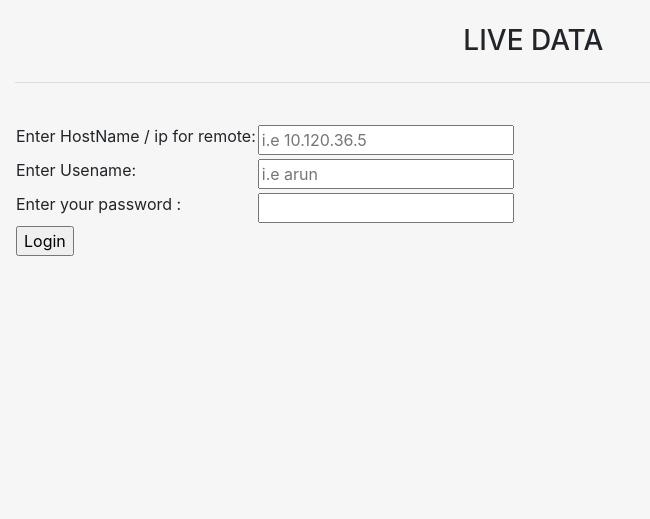
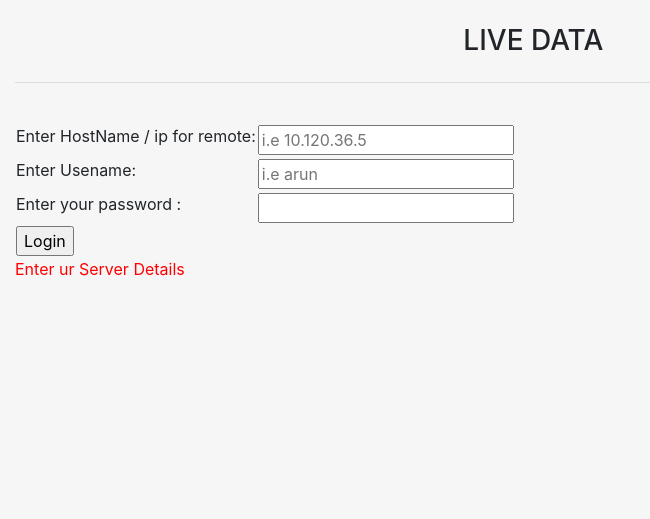
Before and after one commit to Arunar006Sargunam/Task_Django, a Django app: page / in a window 1280 px wide. Shown: the top 519 px of the page, without its empty margins (0-650 px from the left). Run offline with Django 3.2, Linux system fonts and the light colour scheme.

Commit message:
On branch master 	modified:   livedata/db.sqlite3 	modified:   livedata/liveapp/templates/liveapp/login.html 	modified:   livedata/liveapp/views.py 	modified:   livedata/liveapp/views.pyc

```diff
--- a/livedata/liveapp/templates/liveapp/login.html
+++ b/livedata/liveapp/templates/liveapp/login.html
@@ -15,4 +15,6 @@
  <tr><td><input type=submit value=Login /></td><td></td></tr>
  </table>
 </form>
+
+<font color="red">{{error}}</font>
 {% endblock %}
--- a/livedata/liveapp/views.py
+++ b/livedata/liveapp/views.py
@@ -20,7 +20,7 @@ from .models import livedatas
 
 def server_login(request):
 
-	return render(request,'liveapp/login.html')
+	return render(request,'liveapp/login.html',{'error':'Enter ur Server Details'})
 
 
 
@@ -36,7 +36,11 @@ def firstindex(request):
 
     sshObj  = paramiko.SSHClient()
     sshObj .set_missing_host_key_policy(paramiko.AutoAddPolicy())
-    sshObj .connect(host, username=userid, password=passwd )
+    try:
+        sshObj .connect(host, username=userid, password=passwd )
+    except Exception as ERR:
+        print(ERR)
+        return render(request,'liveapp/login.html',{'error':"incorrect server Details"})
     stdin, stdout, stderr = sshObj .exec_command(pscmd)
     stdin2, stdout2, stderr2 = sshObj .exec_command(netstat)
     stdout1=stdout.readlines()
```
Also changed, not shown: livedata/db.sqlite3, 1 other file.
